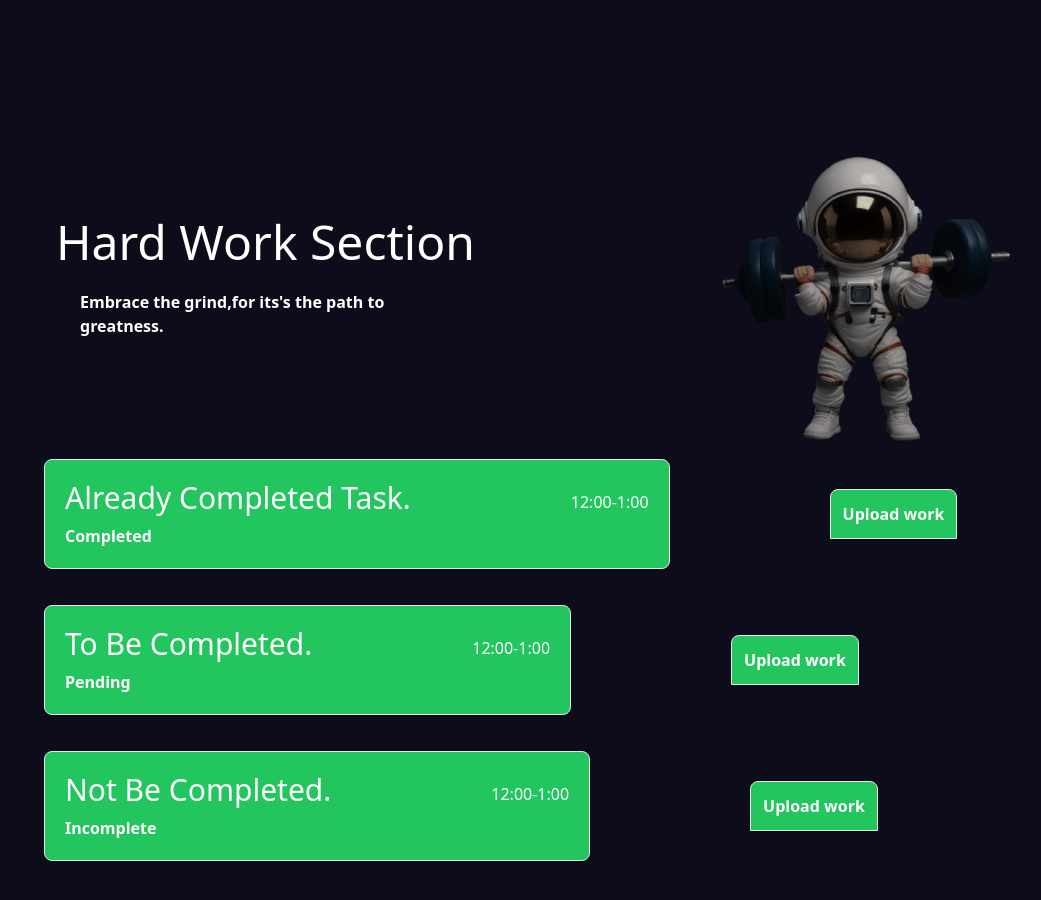
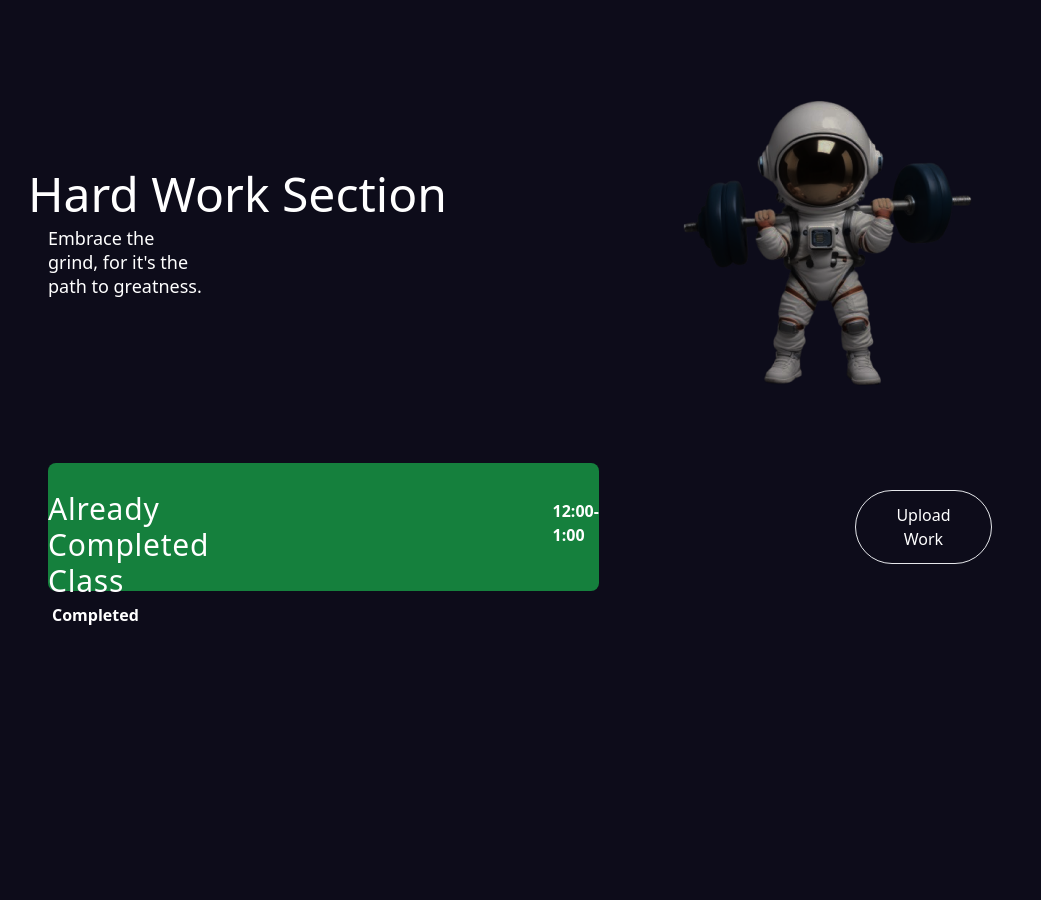
Before and after one commit to vivekgupta2004/Ease_Ed, a React (Vite) app in the folder client/: page /leaderboard in a window 1280 px wide. Shown: the part 860-1760 px from the top of the page, without its empty margins (120-1161 px from the left). Built offline with nearby package versions, Linux system fonts and the light colour scheme.

Commit message:
hardwork section done

```diff
--- a/client/src/components/Leaderboard.jsx
+++ b/client/src/components/Leaderboard.jsx
@@ -5,62 +5,32 @@ import Checkprogress from './Checkprogress'
 const Leaderboard = () => {
   return (
     <div className='text-white'>
-      <Nav/>
+      <Nav />
       <div className='h-[300vh] w-screen bg-[#0D0C1A] p-1'>
         <img src="/Ellipse14.png" alt="" className='absolute -top-[10vh] h-1/3 w-full left-0' />
-        <Checkprogress/>
+        <Checkprogress />
 
-        <div className='text-white mt-64'>
-        <div>
-         <div className=' flex flex-row  items-center gap-40 ml-40  '>
-          <div className=' h-55 w-400 p-3 mr-10 '>
-            <h1 className='font- text-5xl mb-2 ' >Hard Work Section</h1>
-            <p className='font-bold text-base p-2 m-4'>Embrace the grind,for its's the path to <br /> greatness.</p>
+        <div className='text-white mt-40 py-10 px-36'>
+          <div className='w-full flex items-center justify-between'>
+            <div className='w-full'>
+            <h1 className='text-5xl font-light'>Hard Work Section</h1>
+          <p className='w-1/4 mt-2 text-lg font-light ml-5 leading-6'>Embrace the grind, for it's the path to greatness.</p>
+            </div>
+          <img src="/vvt.png" alt="" />
           </div>
-          <div className=' h-50 w-50'>
-            <img src="public/vvt.png" alt="" />
+
+          <div id="parentContainer" className='w-full h-fit  mt-10 flex items-center justify-center gap-10 flex-col p-5'>
+            <div className='w-full flex gap-64 items-center'>
+              <div className='card w-[60%] h-32 rounded-lg bg-[#15803D] flex justify-center py-7 gap-72'>
+                <div>
+                  <h1 className='text-3xl tracking-wide font-light'>Already Completed Class</h1>
+                  <p className='mt-1 font-semibold ml-1'>Completed</p>
+                </div>
+                <p className='font-semibold mt-2'>12:00-1:00</p>
+              </div>
+              <button className='h-1/2 border px-5 py-3 rounded-full'>Upload Work</button>
             </div>
-         </div>
-         <div className='  flex flex-row  items-center gap-40 ml-40 mb-9   '>
-
-        <div className='border border-white-400 rounded-lg p-5 bg-green-500 '>
-          <div className='flex flex-row  items-center justify-between gap-40' > <h1 className=' text-3xl mb-2 ' >Already Completed Task.</h1>
-        <div>12:00-1:00</div>
-        </div>
-          <p className='font-bold text-base'>Completed</p></div>
-
-
-         <div className='border border-white-400 rounded-tl-lg rounded-tr-lg bg-green-500 '>
-         <h3 className='text-base font-bold m-3 ' >Upload work</h3>
-         </div>
-         </div>
-         <div className='  flex flex-row  items-center gap-40 ml-40 mb-9   '>
-
-        <div className='border border-white-400 rounded-lg p-5 bg-green-500 '>
-          <div className='flex flex-row  items-center justify-between gap-40' > <h1 className=' text-3xl mb-2 ' >To  Be  Completed.    </h1>
-        <div>12:00-1:00</div>
-        </div>
-          <p className='font-bold text-base'>Pending</p></div>
-
-
-         <div className='border border-white-400 rounded-tl-lg rounded-tr-lg bg-green-500 '>
-         <h3 className='text-base font-bold m-3 ' >Upload work</h3>
-         </div>
-         </div>
-         <div className='  flex flex-row  items-center gap-40 ml-40 mb-9  '>
-
-        <div className='border border-white-400 rounded-lg p-5 bg-green-500 '>
-          <div className='flex flex-row  items-center justify-between gap-40' > <h1 className=' text-3xl mb-2 ' >Not Be Completed.</h1>
-        <div>12:00-1:00</div>
-        </div>
-          <p className='font-bold text-base'>Incomplete</p></div>
-
-
-         <div className='border border-white-400 rounded-tl-lg rounded-tr-lg bg-green-500 '>
-         <h3 className='text-base font-bold m-3 ' >Upload work</h3>
-         </div>
-         </div>
-        </div>
+          </div>
         </div>
 
 
```
